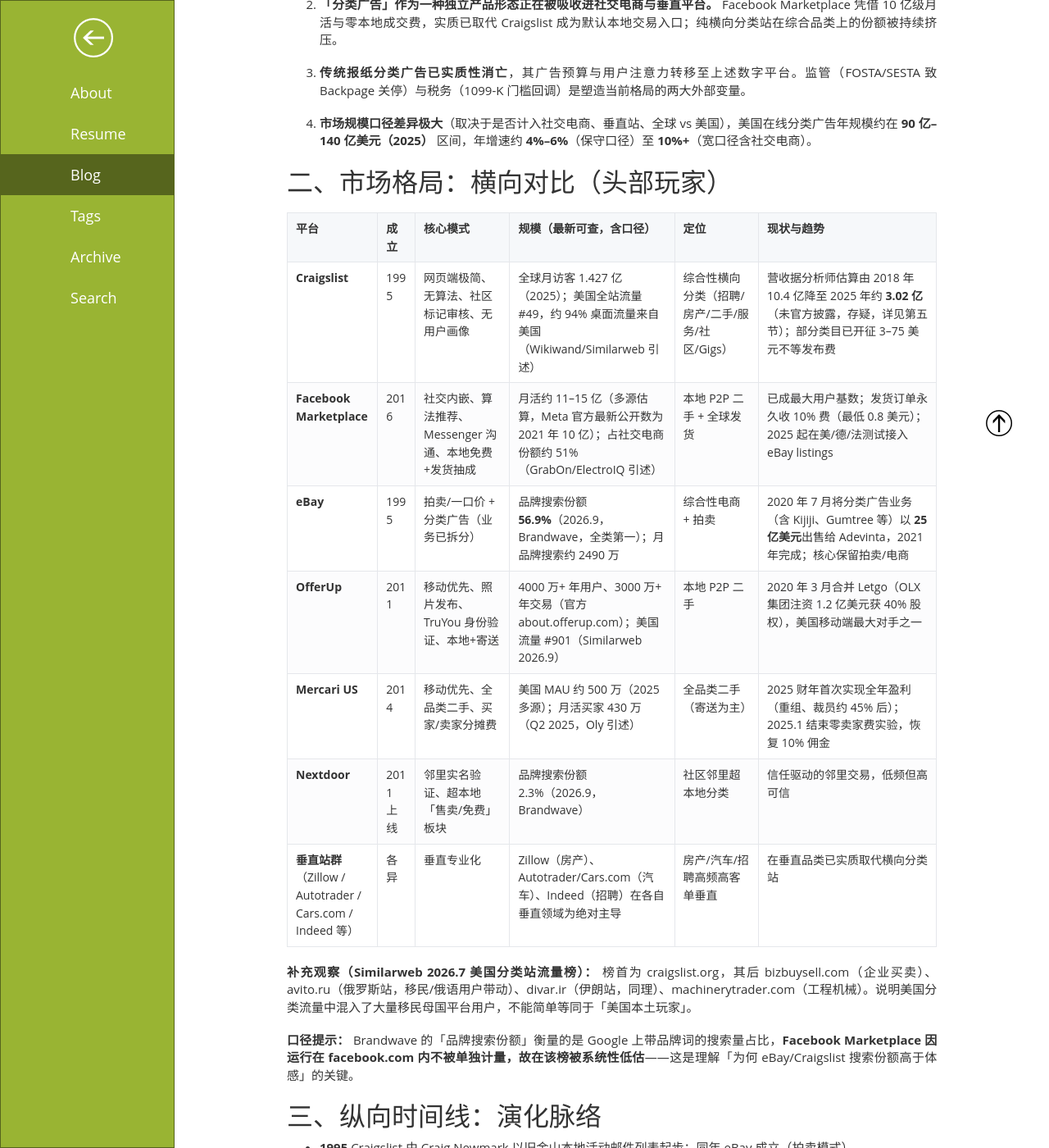
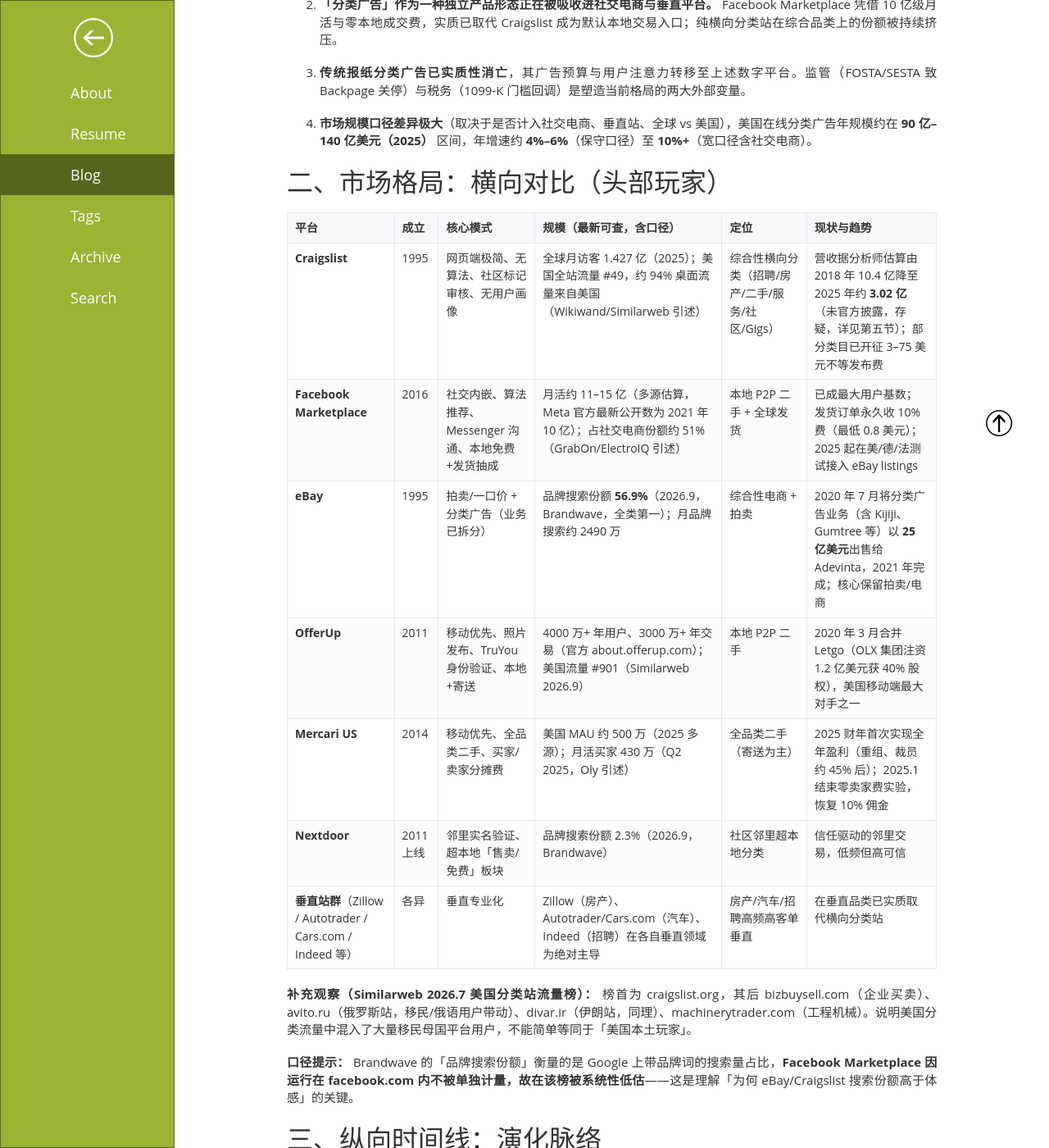
Before and after one commit to no1guangming/no1guangming.github.io, a Jekyll site: the page built from _posts/2026-11-03-us-classifieds-market.md, in a window 1280 px wide and 1400 px high, scrolled down 441 px. Shown: the whole window at 82% size. Built offline with Jekyll 4.4.1, drawn with Linux system fonts in a browser that asks for light colours; comment, search, counter and statistics services are not loaded.

Commit message:
修正表格断行：去掉 word-break:break-word
上一版把 word-break 设成 break-word，导致窄列里的年份被从中间折断
（1995 -> 199 + 5）。改为只保留 overflow-wrap:break-word，仅在单词
本身宽于整行时才断行。顺带把单元格内边距从 8/10 收到 7/9，给六列表格
多腾出约 8px 宽度。

```diff
--- a/assets/css/app.css
+++ b/assets/css/app.css
@@ -174,11 +174,12 @@
 article th,
 article td {
     border: 1px solid #e5e7eb;
-    padding: 8px 10px;
+    padding: 7px 9px;
     vertical-align: top;
     text-align: left;
+    /* 只用 overflow-wrap：仅在单词本身宽于整行时才断。
+       不可用 word-break:break-word，那会让 "1995" 被折成 "199" + "5"。 */
     overflow-wrap: break-word;
-    word-break: break-word;
 }
 
 article tbody tr:nth-child(even) {
```
